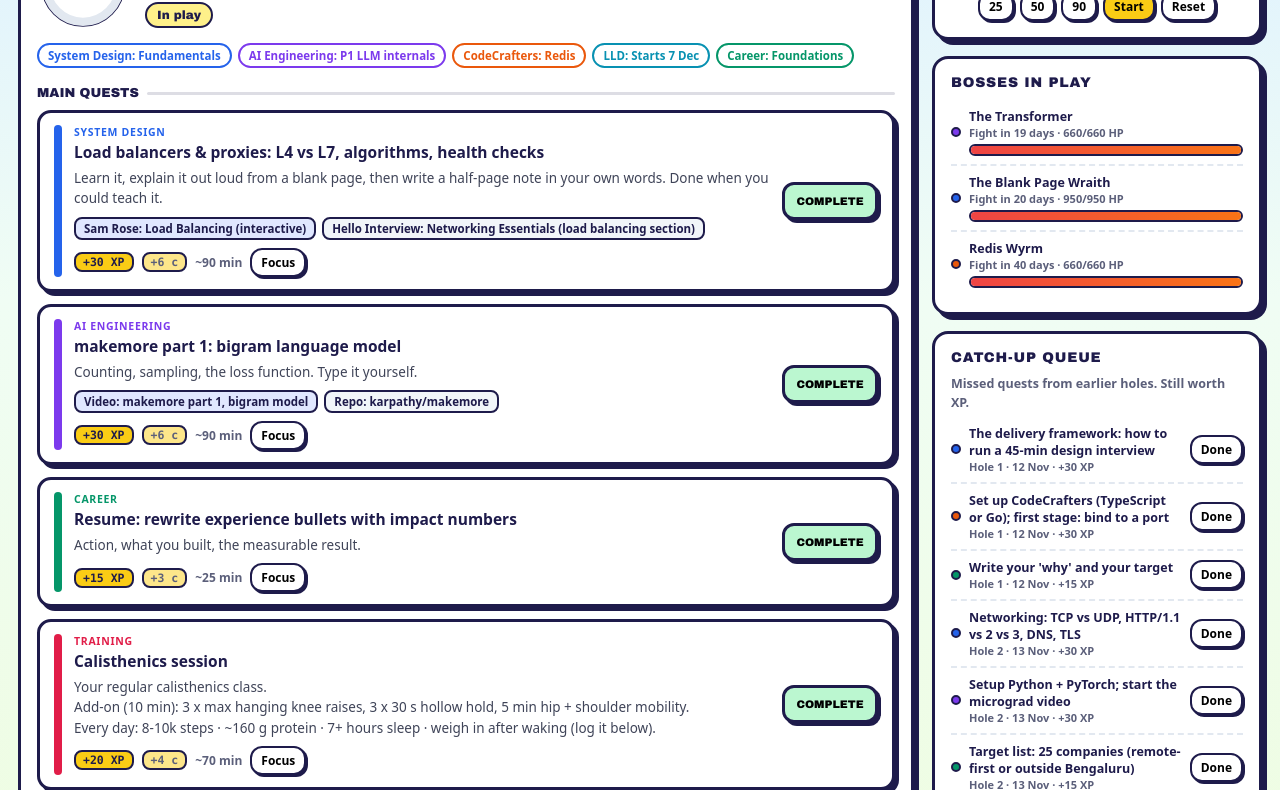
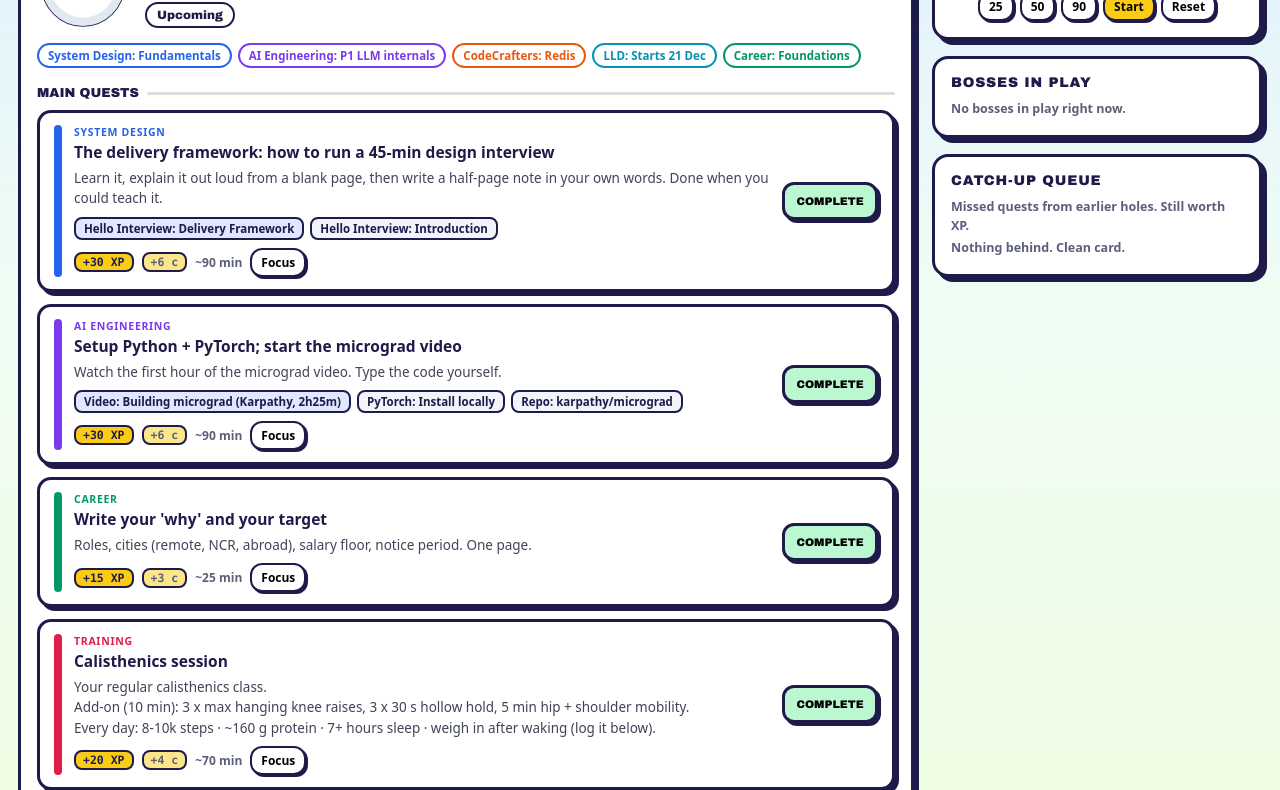
Before and after one commit to ShivShankarDash/escape-velocity, a plain HTML site: page index.html in a window 1280 px wide. Shown: the part 301-1091 px from the top of the page. Drawn offline with Linux system fonts and the light colour scheme.

Commit message:
Restart plan on 23 Nov 2026 and reset progress
Shift every phase and date cutoff by two weeks so the plan starts on
Monday 23 Nov and keeps its weekday alignment (now runs to 14 Mar 2027).
Bump the storage key and add an epoch to state so old local progress and
the old synced gist state are ignored instead of merged back in.

Co-Authored-By: Claude Opus 5.5 <noreply@anthropic.com>

```diff
--- a/index.html
+++ b/index.html
@@ -364,7 +364,7 @@ table.sc td.tot { font-family:var(--mono); background:#fef3c7; cursor:default; }
     <div class="card" style="margin-bottom:16px">
       <div class="h">Weight trend</div>
       <div id="bodyChart"></div>
-      <div class="hint" style="margin-top:6px">Dots = daily weigh-ins. Blue line = 7-day average (the number to trust). Orange = the pace needed to hit 82 kg by 28 Feb (~0.7 kg/week). Honest expectation: 0.5-0.8 kg/week is healthy and sustainable, so landing at 84-86 kg by end of February and 82 kg in March is still a great result.</div>
+      <div class="hint" style="margin-top:6px">Dots = daily weigh-ins. Blue line = 7-day average (the number to trust). Orange = the pace needed to hit 82 kg by 14 Mar (~0.7 kg/week). Honest expectation: 0.5-0.8 kg/week is healthy and sustainable, so landing at 84-86 kg by end of February and 82 kg in March is still a great result.</div>
     </div>
     <div class="cols">
       <div>
@@ -451,10 +451,11 @@ table.sc td.tot { font-family:var(--mono); background:#fef3c7; cursor:default; }
 // =====================================================================
 // CONFIG
 // =====================================================================
-var START = new Date(2026, 10, 12);
-var NDAYS = 109;
-var WAVE = "2027-01-04";
-var KEY = "escape-velocity-v1";
+var START = new Date(2026, 10, 23);
+var NDAYS = 112;
+var WAVE = "2027-01-18";
+var KEY = "escape-velocity-v2";
+var EPOCH = "2026-11-23"; // bump with START to reset progress; synced state from another epoch is ignored
 var TRACKS = {
   sd:     { name:"System Design",  color:"#2563eb" },
   ai:     { name:"AI Engineering", color:"#7c3aed" },
@@ -486,31 +487,31 @@ function I(t, d, l, boss){ return { t:t, d:d || "", l:l || "", boss:!!boss }; }
 
 var PHASES = {
   sd: [
-    { id:"fund", name:"Fundamentals", from:"2026-11-12", to:"2026-12-06" },
-    { id:"pat",  name:"Patterns", from:"2026-12-07", to:"2027-01-03" },
-    { id:"prob", name:"Problems + mocks", from:"2027-01-04", to:"2027-02-28" }
+    { id:"fund", name:"Fundamentals", from:"2026-11-23", to:"2026-12-20" },
+    { id:"pat",  name:"Patterns", from:"2026-12-21", to:"2027-01-17" },
+    { id:"prob", name:"Problems + mocks", from:"2027-01-18", to:"2027-03-14" }
   ],
   ai: [
-    { id:"p1", name:"P1 LLM internals", from:"2026-11-12", to:"2026-12-06" },
-    { id:"p2", name:"P2 Inference", from:"2026-12-07", to:"2026-12-20" },
-    { id:"p3", name:"P3 LLM gateway", from:"2026-12-21", to:"2027-01-03" },
-    { id:"p4", name:"P4 Production RAG", from:"2027-01-04", to:"2027-01-24" },
-    { id:"p5", name:"P5 Agents", from:"2027-01-25", to:"2027-02-14" },
-    { id:"p6", name:"P6 Fine-tuning", from:"2027-02-15", to:"2027-02-28" }
+    { id:"p1", name:"P1 LLM internals", from:"2026-11-23", to:"2026-12-20" },
+    { id:"p2", name:"P2 Inference", from:"2026-12-21", to:"2027-01-03" },
+    { id:"p3", name:"P3 LLM gateway", from:"2027-01-04", to:"2027-01-17" },
+    { id:"p4", name:"P4 Production RAG", from:"2027-01-18", to:"2027-02-07" },
+    { id:"p5", name:"P5 Agents", from:"2027-02-08", to:"2027-02-28" },
+    { id:"p6", name:"P6 Fine-tuning", from:"2027-03-01", to:"2027-03-14" }
   ],
   cc: [
-    { id:"redis", name:"Redis", from:"2026-11-12", to:"2026-12-27" },
-    { id:"kafka", name:"Kafka", from:"2026-12-28", to:"2027-02-28" }
+    { id:"redis", name:"Redis", from:"2026-11-23", to:"2027-01-10" },
+    { id:"kafka", name:"Kafka", from:"2027-01-11", to:"2027-03-14" }
   ],
   lld: [
-    { id:"pre", name:"Starts 7 Dec", from:"2026-11-12", to:"2026-12-06" },
-    { id:"found", name:"LLD foundations", from:"2026-12-07", to:"2026-12-27" },
-    { id:"code", name:"Machine coding", from:"2026-12-28", to:"2027-02-28" }
+    { id:"pre", name:"Starts 21 Dec", from:"2026-11-23", to:"2026-12-20" },
+    { id:"found", name:"LLD foundations", from:"2026-12-21", to:"2027-01-10" },
+    { id:"code", name:"Machine coding", from:"2027-01-11", to:"2027-03-14" }
   ],
   career: [
-    { id:"found", name:"Foundations", from:"2026-11-12", to:"2026-11-30" },
-    { id:"pipe", name:"Pipeline", from:"2026-12-01", to:"2027-01-03" },
-    { id:"intv", name:"Interview mode", from:"2027-01-04", to:"2027-02-28" }
+    { id:"found", name:"Foundations", from:"2026-11-23", to:"2026-12-14" },
+    { id:"pipe", name:"Pipeline", from:"2026-12-15", to:"2027-01-17" },
+    { id:"intv", name:"Interview mode", from:"2027-01-18", to:"2027-03-14" }
   ]
 };
 
@@ -1156,17 +1157,17 @@ function daysBetween(a, b){ return Math.round((parseIso(b) - parseIso(a)) / 8640
 // =====================================================================
 var BODY = { start: 93, goal: 82, heightCm: 183 };
 var TPH = [
-  { id:"found",    name:"Foundation",  from:"2026-11-12", to:"2026-12-06", note:"Learn the lifts, moderate weights, 2-3 reps left in the tank on every set." },
-  { id:"build",    name:"Build",       from:"2026-12-07", to:"2026-12-27", note:"Add a set and add load whenever you hit the top of the rep range." },
-  { id:"deload1",  name:"Deload",      from:"2026-12-28", to:"2027-01-03", note:"Half the sets, ~60% weight. Let joints and nervous system recover." },
-  { id:"strength", name:"Strength",    from:"2027-01-04", to:"2027-02-07", note:"Heavier 5x5 on the big lifts; this is what keeps muscle while you diet." },
-  { id:"deload2",  name:"Deload",      from:"2027-02-08", to:"2027-02-14", note:"Back off again before the final push." },
-  { id:"peak",     name:"Peak & test", from:"2027-02-15", to:"2027-02-28", note:"One hard week, then test a heavy 5-rep set and re-measure." }
+  { id:"found",    name:"Foundation",  from:"2026-11-23", to:"2026-12-20", note:"Learn the lifts, moderate weights, 2-3 reps left in the tank on every set." },
+  { id:"build",    name:"Build",       from:"2026-12-21", to:"2027-01-10", note:"Add a set and add load whenever you hit the top of the rep range." },
+  { id:"deload1",  name:"Deload",      from:"2027-01-11", to:"2027-01-17", note:"Half the sets, ~60% weight. Let joints and nervous system recover." },
+  { id:"strength", name:"Strength",    from:"2027-01-18", to:"2027-02-21", note:"Heavier 5x5 on the big lifts; this is what keeps muscle while you diet." },
+  { id:"deload2",  name:"Deload",      from:"2027-02-22", to:"2027-02-28", note:"Back off again before the final push." },
+  { id:"peak",     name:"Peak & test", from:"2027-03-01", to:"2027-03-14", note:"One hard week, then test a heavy 5-rep set and re-measure." }
 ];
 function tphase(ds){ for (var i=0;i<TPH.length;i++) if (ds >= TPH[i].from && ds <= TPH[i].to) return TPH[i]; return TPH[TPH.length-1]; }
 var DAILY_BASICS = "Every day: 8-10k steps · ~160 g protein · 7+ hours sleep · weigh in after waking (log it below).";
 function gymMods(ph, ds){
-  var test = ph.id === "peak" && ds >= "2027-02-22";
+  var test = ph.id === "peak" && ds >= "2027-03-08";
   if (ph.id === "found")    return { m:"3 x 5, find your working weight (stop 2-3 reps short)", dl:"3 x 5, find your working weight", acc:1, fin:true, tag:"" };
   if (ph.id === "build")    return { m:"4 x 5", dl:"3 x 5", acc:1, fin:true, tag:"" };
   if (ph.id === "strength") return { m:"5 x 3 heavy (1-2 reps in reserve)", dl:"4 x 3 heavy", acc:1, fin:true, tag:"" };
@@ -1179,7 +1180,7 @@ var GYM_FOOT = "Hit every rep on a main lift? Add 2.5 kg next time (5 kg on squa
 function moveFor(ds, dow){
   var ph = tphase(ds), deload = ph.id.indexOf("deload") === 0, g = gymMods(ph, ds);
   if (dow === 2) {
-    var squatWeek = Math.floor(daysBetween("2026-11-16", ds) / 7) % 2 === 0;
+    var squatWeek = Math.floor(daysBetween("2026-11-30", ds) / 7) % 2 === 0;
     var body = squatWeek ?
       "1. Barbell back squat - " + g.m + "\n" +
       "2. Barbell Romanian deadlift - " + accSets(g, "8") + "\n" +
@@ -1241,12 +1242,12 @@ var DATES = [], PLAN = {}, SIDES = {}, ALL = [], SIDEALL = [], BYID = {};
       else { sdItem = take("sd-prob-sun"); sdXP = 30; sdMin = 60; }
     } else {
       if (dow===6) { sdItem = take("sd-" + sp + "-sat"); sdXP = 50; sdMin = 60; }
-      else if (dow===0) { sdItem = take("sd-" + sp + "-sun"); sdXP = ds >= "2026-12-07" ? 30 : 40; sdMin = ds >= "2026-12-07" ? 60 : 120; }
+      else if (dow===0) { sdItem = take("sd-" + sp + "-sun"); sdXP = ds >= "2026-12-21" ? 30 : 40; sdMin = ds >= "2026-12-21" ? 60 : 120; }
       else sdItem = take("sd-" + sp + "-wk");
     }
     push("sd", sdItem, sdXP, sdMin);
     if (dow===1||dow===3||dow===5||dow===6) push("ai", take("ai-" + phaseOf("ai", ds).id), dow===6 ? 60 : 30, dow===6 ? 180 : 90);
-    var lldOn = ds >= "2026-12-07";
+    var lldOn = ds >= "2026-12-21";
     if (dow===2||dow===6||(dow===4 && !lldOn)) push("cc", take("cc-" + phaseOf("cc", ds).id), dow===6 ? 40 : 30, dow===6 ? 120 : 90);
     if (lldOn && (dow===4||dow===0)) push("lld", take("lld-" + phaseOf("lld", ds).id), dow===0 ? 40 : 30, 90);
     var cp = phaseOf("career", ds).id;
@@ -1274,7 +1275,7 @@ var DEFAULT_REWARDS = [
   { id:"r5", name:"Buy that book or gadget you've been eyeing", cost:2200 }
 ];
 var mem = null;
-function freshState(){ return { done:{}, notes:{}, log:{}, name:"Player 1", sound:true, spent:0, rewards: DEFAULT_REWARDS.slice(), redeemed:[], ts:{}, logTs:{}, rmRewards:[], metaTs:0 }; }
+function freshState(){ return { epoch:EPOCH, done:{}, notes:{}, log:{}, name:"Player 1", sound:true, spent:0, rewards: DEFAULT_REWARDS.slice(), redeemed:[], ts:{}, logTs:{}, rmRewards:[], metaTs:0 }; }
 function load(){
   var s = null;
   try { var raw = localStorage.getItem(KEY); if (raw) s = JSON.parse(raw); } catch(e) {}
@@ -1452,7 +1453,7 @@ function renderHUD(){
   if (L.next) { $("xpFill").style.width = Math.min(100, (xp - L.base) / (L.next - L.base) * 100) + "%"; $("xpText").textContent = xp + " / " + L.next + " XP"; }
   else { $("xpFill").style.width = "100%"; $("xpText").textContent = xp + " XP · MAX"; }
   var rt = realToday();
-  $("sHole").textContent = rt < DATES[0] ? "Tee 12/11" : (rt > DATES[DATES.length-1] ? "18th green" : (DATES.indexOf(rt)+1) + "/" + NDAYS);
+  $("sHole").textContent = rt < DATES[0] ? "Tee 23/11" : (rt > DATES[DATES.length-1] ? "18th green" : (DATES.indexOf(rt)+1) + "/" + NDAYS);
   $("sStreak").textContent = currentStreak() + "d";
   $("sScore").textContent = fmtScore(courseScore());
   $("sBoss").textContent = BOSSES.filter(function(b){ return S.done[b.task.id]; }).length + "/" + BOSSES.length;
@@ -1768,7 +1769,7 @@ function renderBody(){
   function Y(v){ return pt + (hi - v) / (hi - lo) * (H - pt - pb); }
   var s = '<svg viewBox="0 0 ' + W + ' ' + H + '" xmlns="http://www.w3.org/2000/svg" style="width:100%;height:auto;display:block">';
   for (var v = lo; v <= hi; v += 2.5) s += '<line x1="' + pl + '" x2="' + (W - pr) + '" y1="' + Y(v) + '" y2="' + Y(v) + '" stroke="#e2e8f0"/><text x="' + (pl - 6) + '" y="' + (Y(v) + 4) + '" text-anchor="end" font-size="11" fill="#5b5f7a">' + v + '</text>';
-  ["2026-12-01","2027-01-01","2027-02-01"].forEach(function(m){ s += '<line x1="' + X(m) + '" x2="' + X(m) + '" y1="' + pt + '" y2="' + (H - pb) + '" stroke="#cbd5e1" stroke-dasharray="4 4"/><text x="' + X(m) + '" y="' + (H - 10) + '" text-anchor="middle" font-size="11" font-weight="700" fill="#5b5f7a">' + MONS[parseIso(m).getMonth()].toUpperCase() + '</text>'; });
+  ["2026-12-01","2027-01-01","2027-02-01","2027-03-01"].forEach(function(m){ s += '<line x1="' + X(m) + '" x2="' + X(m) + '" y1="' + pt + '" y2="' + (H - pb) + '" stroke="#cbd5e1" stroke-dasharray="4 4"/><text x="' + X(m) + '" y="' + (H - 10) + '" text-anchor="middle" font-size="11" font-weight="700" fill="#5b5f7a">' + MONS[parseIso(m).getMonth()].toUpperCase() + '</text>'; });
   s += '<line x1="' + pl + '" x2="' + (W - pr) + '" y1="' + Y(BODY.goal) + '" y2="' + Y(BODY.goal) + '" stroke="#16a34a" stroke-width="2.5" stroke-dasharray="8 5"/><text x="' + (W - pr - 4) + '" y="' + (Y(BODY.goal) - 6) + '" text-anchor="end" font-size="12" font-weight="900" fill="#16a34a">GOAL 82 kg</text>';
   s += '<line x1="' + X(DATES[0]) + '" y1="' + Y(BODY.start) + '" x2="' + X(DATES[NDAYS-1]) + '" y2="' + Y(BODY.goal) + '" stroke="#f59e0b" stroke-width="2.5" stroke-dasharray="3 5"/><text x="' + (pl + 8) + '" y="' + (Y(BODY.start) - 6) + '" font-size="11" font-weight="800" fill="#b45309">pace line (~0.7 kg/week)</text>';
   if (w.length) {
@@ -1909,7 +1910,7 @@ function syncNow(manual){
     if (g.owner && g.owner.login) CFG.owner = g.owner.login;
     return fileContent(g.files["state.json"]);
   }).then(function(txt){
-    if (txt) { var R = JSON.parse(txt); S = mergeState(S, R); try { localStorage.setItem(KEY, JSON.stringify(S)); } catch(e) {} }
+    if (txt) { var R = JSON.parse(txt); if (R.epoch === EPOCH) S = mergeState(S, R); try { localStorage.setItem(KEY, JSON.stringify(S)); } catch(e) {} }
     return gh("PATCH", "/gists/" + CFG.gistId, payload());
   }).then(function(){
     CFG.last = Date.now(); saveCfg(CFG); setSyncStatus("Synced " + new Date().toLocaleTimeString());
```
